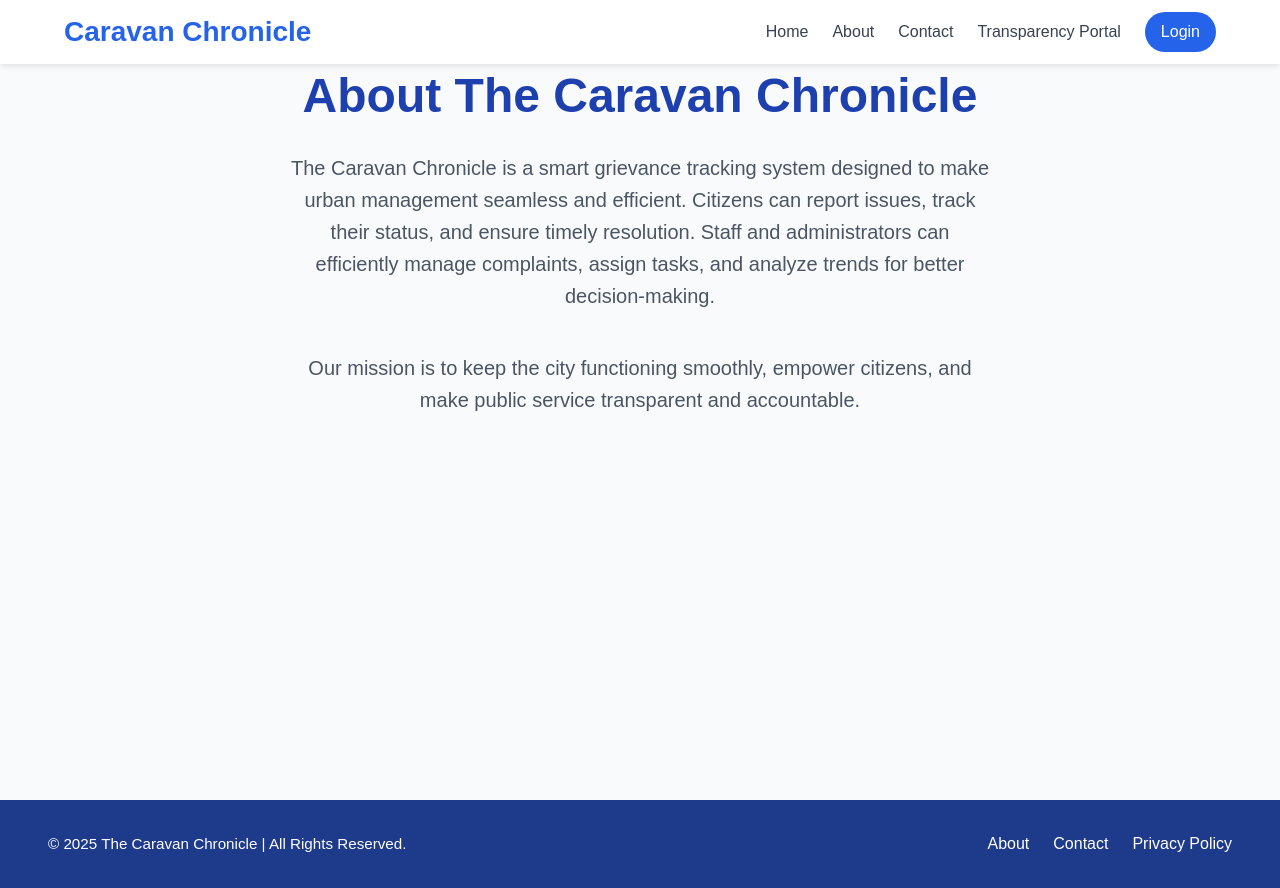
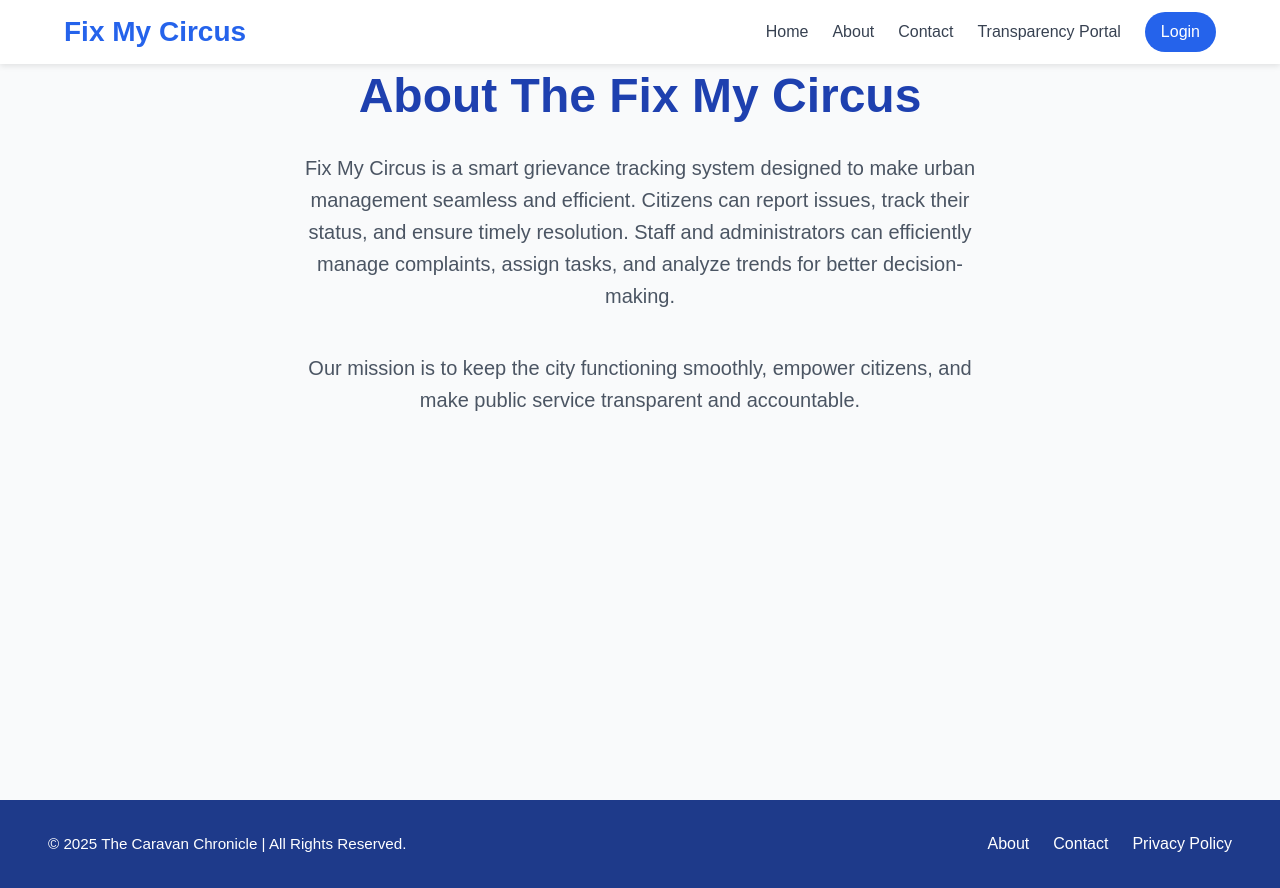
Before and after one commit to Rishav00007/FixMyCircus, a React app in the folder frontend/: page /about in a window 1280 px wide. Built offline with nearby package versions, Linux system fonts and the light colour scheme; the HTML template or start-up script is replaced by a standard one.

Commit message:
fixed titles

```diff
--- a/frontend/src/components/Shared/Navbar.jsx
+++ b/frontend/src/components/Shared/Navbar.jsx
@@ -4,14 +4,13 @@ import "./Navbar.css";
 import { useContext } from "react";
 import { AuthContext } from "../../context/AuthContext";
 
-
 const Navbar = () => {
-    const {user} = useContext(AuthContext);
+  const { user } = useContext(AuthContext);
   return (
     <nav className="navbar">
       <div className="navbar-container">
         <Link to="/" className="navbar-logo">
-          Caravan Chronicle
+          Fix My Circus
         </Link>
         <div className="navbar-links">
           <Link to="/" className="navbar-link">
--- a/frontend/src/pages/About.jsx
+++ b/frontend/src/pages/About.jsx
@@ -4,11 +4,11 @@ import "./Pages.css";
 export default function About() {
   return (
     <div className="page-container">
-      <h1 className="page-title">About The Caravan Chronicle</h1>
+      <h1 className="page-title">About The Fix My Circus</h1>
       <p className="page-description">
-        The Caravan Chronicle is a smart grievance tracking system designed to
-        make urban management seamless and efficient. Citizens can report
-        issues, track their status, and ensure timely resolution. Staff and
+        Fix My Circus is a smart grievance tracking system designed to make
+        urban management seamless and efficient. Citizens can report issues,
+        track their status, and ensure timely resolution. Staff and
         administrators can efficiently manage complaints, assign tasks, and
         analyze trends for better decision-making.
       </p>
--- a/frontend/src/pages/Contact.jsx
+++ b/frontend/src/pages/Contact.jsx
@@ -11,7 +11,7 @@ export default function Contact() {
       </p>
 
       <div className="contact-info">
-        <p>Email: support@caravanchronicle.com</p>
+        <p>Email: support@fixmycircus.com</p>
         <p>Phone: +91 98765 43210</p>
         <p>Address: 123 Circus Street, Cityville, India</p>
       </div>
--- a/frontend/src/pages/Home.jsx
+++ b/frontend/src/pages/Home.jsx
@@ -5,7 +5,7 @@ import "./Pages.css";
 import { useAuth } from "../context/AuthContext";
 
 export default function Home() {
-  const {user} = useAuth();
+  const { user } = useAuth();
   return (
     <div className="page-container">
       <motion.h1
@@ -14,7 +14,7 @@ export default function Home() {
         transition={{ duration: 0.6 }}
         className="page-title"
       >
-        Welcome to The Caravan Chronicle
+        Welcome to Fix My Circus
       </motion.h1>
 
       <p className="page-description">
@@ -23,7 +23,7 @@ export default function Home() {
         smoothly.
       </p>
 
-       {!user && (
+      {!user && (
         <Link to="/signup" className="page-cta">
           Get Started
         </Link>
```
